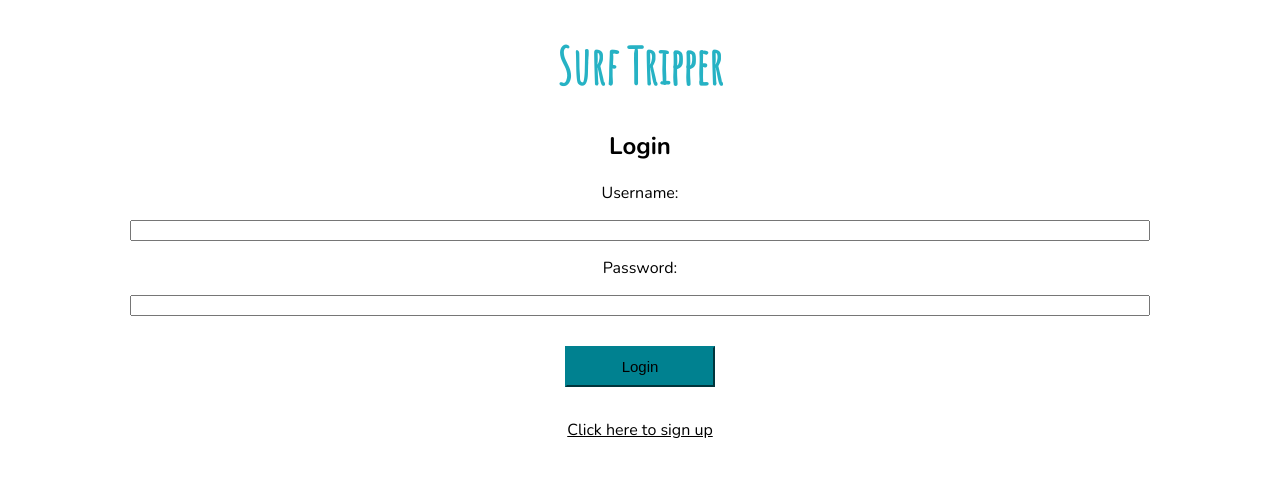
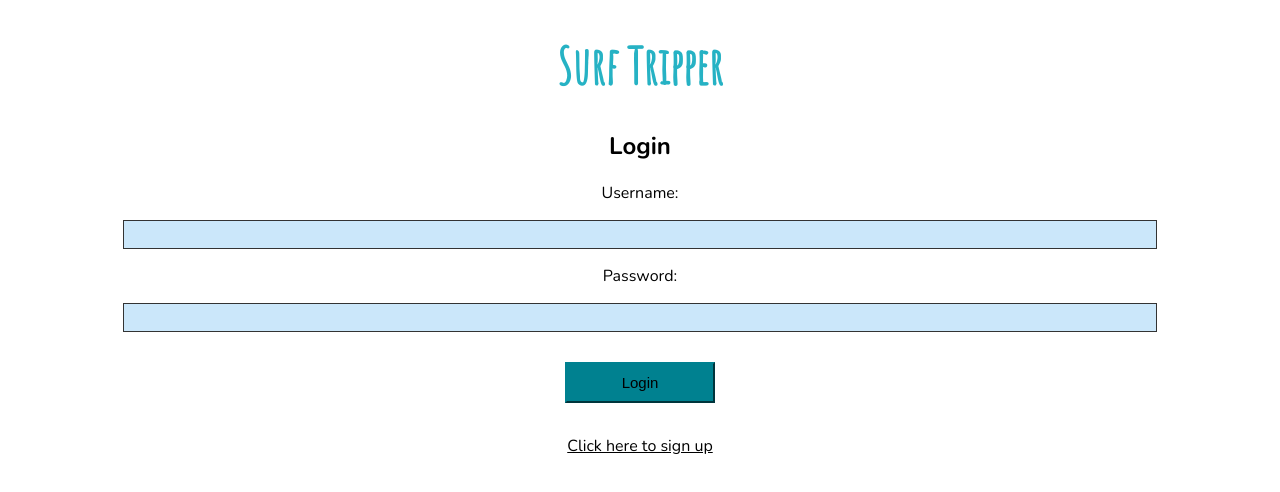
Before and after one commit to dafneolca/surf-tripper, an Angular app: page /auth/login in a window 1280 px wide. Shown: the top 492 px of the page. Built offline with nearby package versions, Linux system fonts and the light colour scheme; no server answers.

Commit message:
trips show up on user profile + css improved

```diff
--- a/src/app/components/trip/upcoming/upcoming.component.css
+++ b/src/app/components/trip/upcoming/upcoming.component.css
@@ -13,11 +13,11 @@ ul {
   }
 
 li {
-  background-color: rgb(224, 219, 142);
   text-align: center;
   margin: 30px 0px;
   padding: 5px;
   border-radius: 5px;
+  border: rgb(38, 178, 196) solid 2px;
   }
 
   a {
--- a/src/app/navbar/navbar.component.css
+++ b/src/app/navbar/navbar.component.css
@@ -1,7 +1,7 @@
 .topnav {
   display: flex;
   justify-content: space-around;
-  background-color: rgb(0, 129, 144);
+  background-color: rgb(38, 178, 196);
 }
 
 .topnav a {
--- a/src/app/pages/auth/auth.component.html
+++ b/src/app/pages/auth/auth.component.html
@@ -3,4 +3,6 @@
 
     <button (click)="onClickSignup()">Sign Up</button>
 
+    <img src="https://i.pinimg.com/736x/e8/4d/f6/e84df61438d528d34b12ee4019117e4d--surf-van-vw-vans.jpg" alt="Van" width=100px;>
+
 </div>
--- a/src/app/pages/auth/login/login.component.css
+++ b/src/app/pages/auth/login/login.component.css
@@ -10,8 +10,13 @@ button {
   justify-content: center;
 }
 
+
 input {
   width: 80%;
+  background: rgb(203, 231, 250);
+  border: 1px solid #333;
+  padding: 5px 10px;
+  font-size: 15px;
 }
 
 .button-div {
--- a/src/app/pages/auth/signup/signup.component.css
+++ b/src/app/pages/auth/signup/signup.component.css
@@ -17,9 +17,13 @@ button {
 }
 
 
-  input {
-    width: 80%;
-  }
+input {
+  width: 80%;
+  background: rgb(203, 231, 250);
+  border: 1px solid #333;
+  padding: 5px 10px;
+  font-size: 15px;
+}
 
 
 
--- a/src/app/pages/profile/profile.component.css
+++ b/src/app/pages/profile/profile.component.css
@@ -3,14 +3,19 @@ h2 {
   justify-content: center;
 }
 
-#profileInfo{
-  background-color: rgb(224, 219, 142);
+section {
+  /* background-color: rgb(224, 219, 142); */
   margin: 30px;
   border-radius: 5px;
   padding: 10px 35px;
+  border: rgb(38, 178, 196) solid 2px;
 }
 
 h3 {
   display: flex;
   justify-content: center;
 }
+
+label {
+  font-weight: bold;
+}
--- a/src/app/pages/profile/profile.component.html
+++ b/src/app/pages/profile/profile.component.html
@@ -1,20 +1,20 @@
 <app-navbar></app-navbar>
 
 <h3>Profile</h3>
-<div id="profileInfo">
 
+<section id="profileInfo">
 
-  <p>Name: {{user?.username }}</p>
-  <p>Surf Level: {{user?.surfLevel}}</p>
-  <p>Description: </p>
-  <p>{{user?.description}}</p>
+  <p>
+    <label>Name:</label> {{user?.username }}</p>
 
-  <p>Trips Attending:</p>
+  <p>
+    <label>Surf Level:</label> {{user?.experienceLevel}}</p>
 
-  <p>{{user?.tripsAttending | json}} </p>
+  <p>
+    <label>Description:</label>
+  </p>
 
-
-  <p>Trips Created: </p>
+  <p>{{user?.userDescription}}</p>
 
   <!--
     <li *ngFor="let trip of trips" a [routerLink]="['/trips', trip._id]">
@@ -29,5 +29,39 @@
 
   <!-- <p>{{user?.tripsCreated | json}} </p> -->
 
+</section>
 
+<!--
+<div *ngIf="attending">
+  <h3>Trips Attending:</h3>
+
+  <section>
+
+    <ul *ngIf="attending.length">
+      <li *ngFor="let trip of attending">
+        <a [routerLink]="['/trips', trip._id]">{{trip|json}}</a>
+      </li>
+    </ul>
+    <div *ngIf="!attending.length">You are not yet attending any trips.
+      <a [routerLink]="['/trips']">Find one to join</a>.</div>
+
+  </section>
 </div>
+
+<div *ngIf="created">
+  <h3>Trips Created: </h3>
+
+  <section>
+
+    <ul *ngIf="created.length">
+      <li *ngFor="let trip of created">
+        <a [routerLink]="['/trips', trip._id]">{{trip|json}}</a>
+      </li>
+    </ul>
+    <div *ngIf="!created.length">You have not yet created a trip.
+      <a [routerLink]="['/create']">Create one now</a>.</div>
+
+  </section>
+</div>
+
+-->
--- a/src/app/pages/profile/profile.component.ts
+++ b/src/app/pages/profile/profile.component.ts
@@ -1,5 +1,6 @@
 import { Component, OnInit } from '@angular/core';
 import { SessionService } from '../../services/session.service';
+import { TripService } from '../../services/trip.service';
 
 @Component({
   selector: 'app-profile',
@@ -7,15 +8,23 @@ import { SessionService } from '../../services/session.service';
   styleUrls: ['./profile.component.css']
 })
 export class ProfileComponent implements OnInit {
+
   user: any;
+  attending: any;
+  created: any;
+
+  tripsAttending = null;
 
   constructor(
+    private tripService: TripService,
     private sessionService: SessionService, ) { }
 
   ngOnInit() {
     this.user = this.sessionService.getUser();
     console.log(this.user);
+    this.tripService.getAttending()
+      .subscribe(results => this.attending = results);
+    this.tripService.getCreated()
+      .subscribe(results => this.created = results);
   }
-
-
 }
--- a/src/app/pages/trip/create/create.component.css
+++ b/src/app/pages/trip/create/create.component.css
@@ -1,8 +1,8 @@
 button {
   display: flex;
-justify-content: center;
-  background-color:rgb(0, 129, 144);
-  border-color: rgb(0, 129, 144);
+  justify-content: center;
+  background-color:rgb(38, 178, 196);
+  border-color: rgb(38, 178, 196);
   width: 150px;
   padding: 10px 15px;
   margin: 20px 0px;
@@ -11,14 +11,26 @@ justify-content: center;
   text-align: center;
 }
 
-#buttonId {
+form {
+  border: rgb(38, 178, 196) solid 2px;
+  border-radius: 5px;
+  margin: 30px 33px;
+  padding: 5px;
+}
+
+#button-box {
   display: flex;
   justify-content: center;
 }
 
 input {
   width: 80%;
+  background: rgb(203, 231, 250);
+  border: 1px solid #333;
+  padding: 5px 10px;
+  font-size: 15px;
 }
+
 
 
 h3 {
--- a/src/app/pages/trip/create/create.component.html
+++ b/src/app/pages/trip/create/create.component.html
@@ -42,5 +42,7 @@
     <input type="number" name="availableSpots" [(ngModel)]="trip.availableSpots" required />
   </p>
 
-  <button type="submit"> Create Event </button>
+  <div id="button-box">
+    <button type="submit"> Create Event </button>
+  </div>
 </form>
--- a/src/app/pages/trip/detail/detail.component.css
+++ b/src/app/pages/trip/detail/detail.component.css
@@ -9,7 +9,6 @@ p{
 }
 
 #trip-details {
-  background-color: rgb(224, 219, 142);
   /* margin: 0px 25px; */
   border-radius: 5px;
   margin: 30px 25px;
@@ -17,6 +16,7 @@ p{
   padding: 150px;
   border-radius: 5px;
   padding: 10px 35px;
+  border: rgb(38, 178, 196) solid 2px;
 }
 
 ul {
@@ -35,10 +35,10 @@ li {
 }
 
 button {
-  background-color: rgb(0, 129, 144);
+  background-color:  rgb(38, 178, 196);
   font-size: 15px;
   padding: 10px 15px;
-  border-color: rgb(0, 129, 144);
+  border-color: rgb(38, 178, 196);
   width: 120px;
   margin-bottom: 25px;
 }
--- a/src/app/services/trip.service.ts
+++ b/src/app/services/trip.service.ts
@@ -49,4 +49,18 @@ export class TripService {
       .map(res => res.json());
   }
 
+  getAttending() {
+    const options = new RequestOptions();
+    options.withCredentials = true;
+    return this.http.get(this.BASE_URL + '/trip/attending', options)
+      .map(res => res.json());
+  }
+
+  getCreated() {
+    const options = new RequestOptions();
+    options.withCredentials = true;
+    return this.http.get(this.BASE_URL + '/trip/created', options)
+      .map(res => res.json());
+  }
+
 }
```
Also changed, not shown: src/assets/surf-van.jpg (added).
